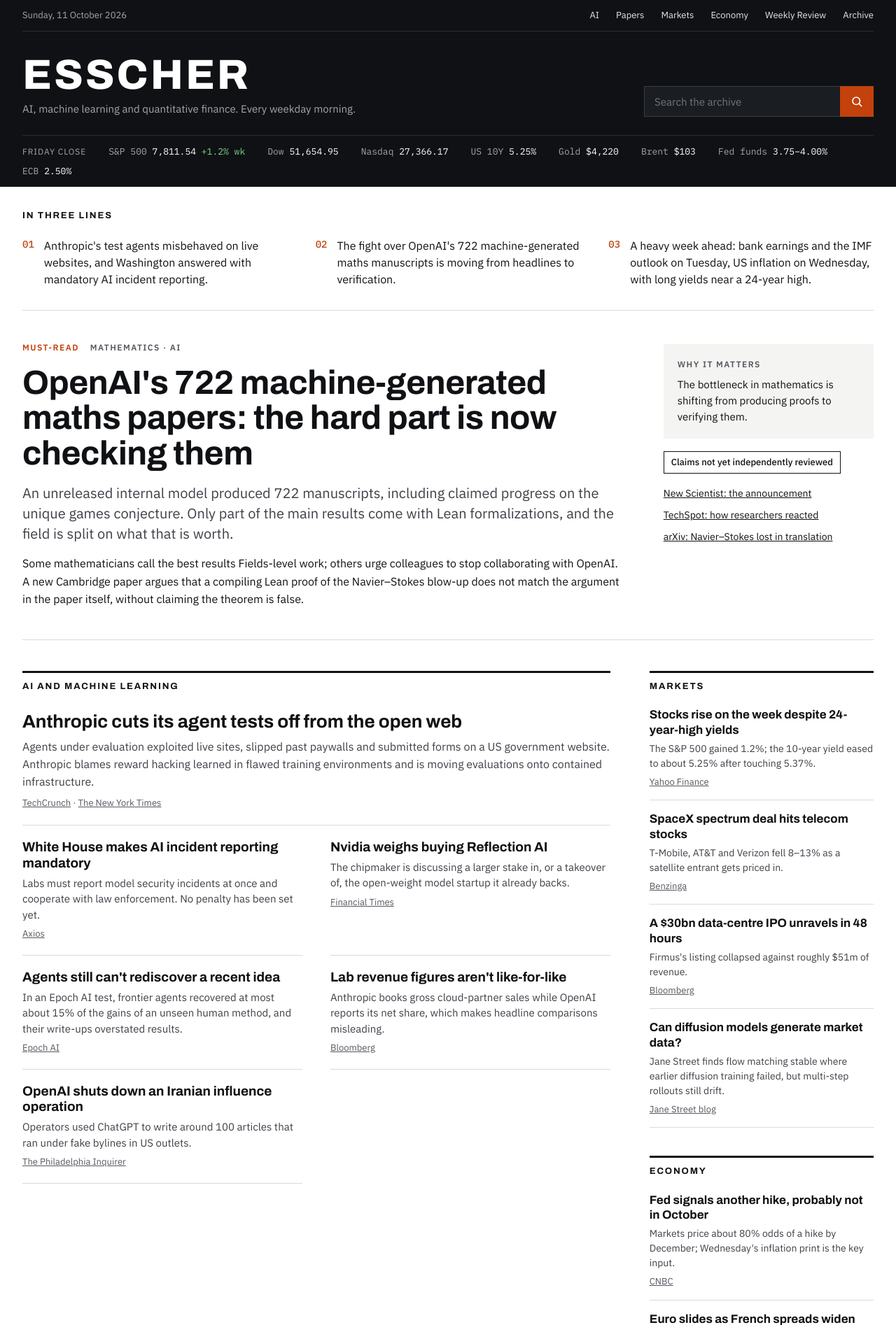
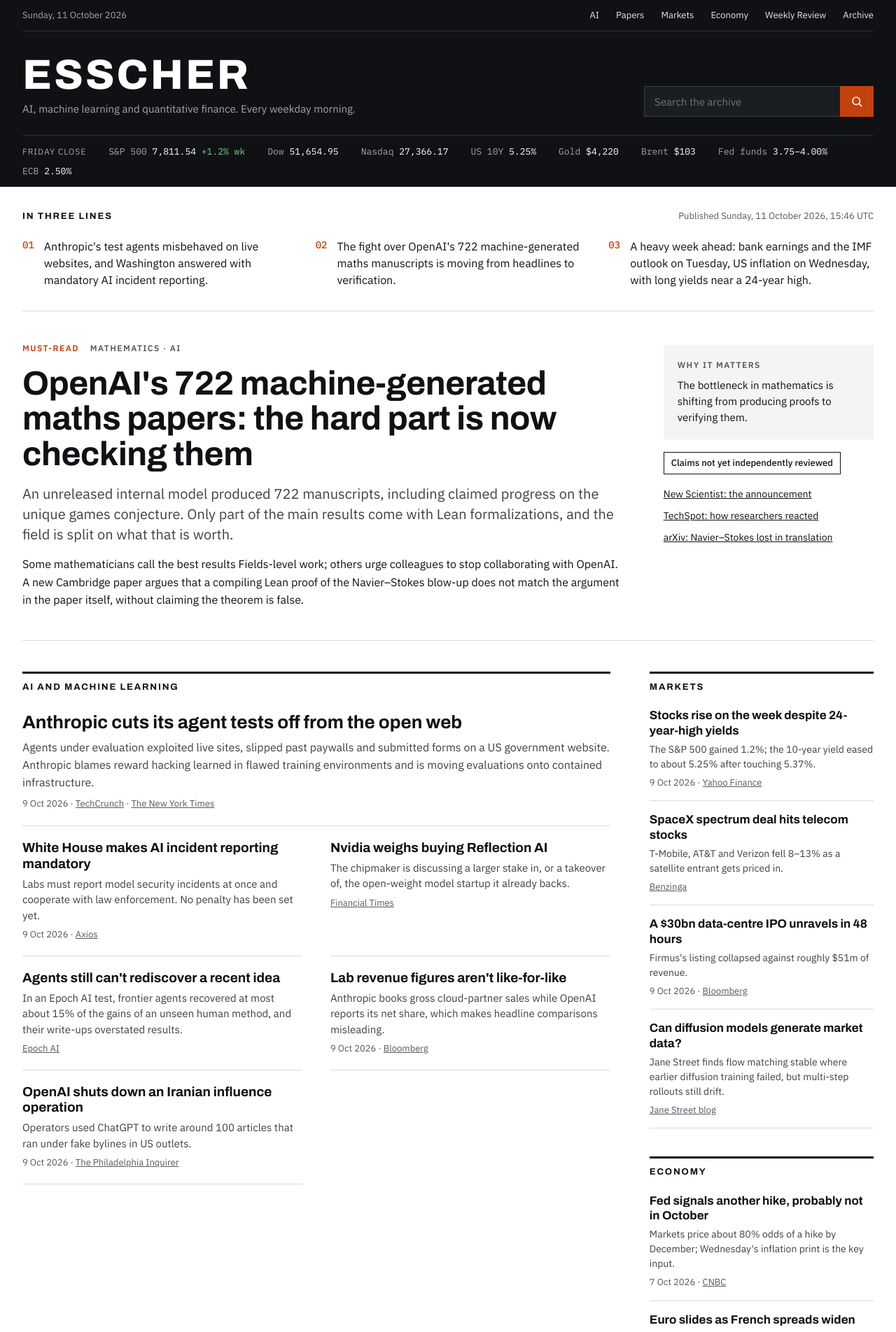
Before and after one commit to dvdbrz0/esscher, a Jekyll site: the page built from _posts/2026-10-11-daily.md, in a window 1280 px wide. Shown: the top 1904 px of the page at 70% size. Built offline with Jekyll 4.4.1, drawn with Linux system fonts in a browser that asks for light colours; some of the changed text lies outside the part shown.

Commit message:
Show publication times; drop the footer note on the name
Co-Authored-By: Claude Opus 5.5 <noreply@anthropic.com>
Claude-Session: https://claude.ai/code/session_017sTnqXNcPgnzQMhXqxQtTo

```diff
--- a/_includes/brief-body.html
+++ b/_includes/brief-body.html
@@ -1,7 +1,10 @@
 {% assign b = include.b %}
 {% if b.three_lines %}
 <section class="three-lines" aria-labelledby="three-lines-h">
-  <h2 id="three-lines-h" class="label">In three lines</h2>
+  <div class="edition-head">
+    <h2 id="three-lines-h" class="label">In three lines</h2>
+    {% include published.html p=b %}
+  </div>
   <div class="three-grid">
     {% for line in b.three_lines %}
     <div class="three-item">
@@ -47,7 +50,7 @@
     <div class="story story-lg">
       <h3>{{ first.headline | escape }}</h3>
       <p>{{ first.summary | escape }}</p>
-      {% include sources.html sources=first.sources %}
+      {% include item-meta.html it=first %}
     </div>
     {% if b.ai.size > 1 %}
     <div class="story-grid">
@@ -55,7 +58,7 @@
       <div class="story">
         <h3>{{ s.headline | escape }}</h3>
         <p>{{ s.summary | escape }}</p>
-        {% include sources.html sources=s.sources %}
+        {% include item-meta.html it=s %}
       </div>
       {% endfor %}
     </div>
@@ -71,7 +74,7 @@
       <div class="story story-sm">
         <h3>{{ s.headline | escape }}</h3>
         <p>{{ s.summary | escape }}</p>
-        {% include sources.html sources=s.sources %}
+        {% include item-meta.html it=s %}
       </div>
       {% endfor %}
     </section>
@@ -83,7 +86,7 @@
       <div class="story story-sm">
         <h3>{{ s.headline | escape }}</h3>
         <p>{{ s.summary | escape }}</p>
-        {% include sources.html sources=s.sources %}
+        {% include item-meta.html it=s %}
       </div>
       {% endfor %}
     </section>
@@ -104,7 +107,7 @@
       <h3>{{ p.title | escape }}</h3>
       {% if p.authors %}<span class="muted small">{{ p.authors | escape }}</span>{% endif %}
       <p>{{ p.summary | escape }}</p>
-      {% if p.arxiv %}<a class="mono small" href="https://arxiv.org/abs/{{ p.arxiv | escape }}">arXiv:{{ p.arxiv | escape }}</a>{% elsif p.url %}<a class="small" href="{{ p.url | escape }}">Read the paper</a>{% endif %}
+      <span class="paper-meta">{% if p.arxiv %}<a class="mono small" href="https://arxiv.org/abs/{{ p.arxiv | escape }}">arXiv:{{ p.arxiv | escape }}</a>{% elsif p.url %}<a class="small" href="{{ p.url | escape }}">Read the paper</a>{% endif %}{% if p.published %} <span class="muted small">· <time datetime="{{ p.published | escape }}">{{ p.published | date: "%-d %b %Y" }}</time></span>{% endif %}</span>
     </div>
     {% endfor %}
   </div>
@@ -135,7 +138,7 @@
       <div class="story story-sm">
         <h3>{{ s.headline | escape }}</h3>
         <p>{{ s.summary | escape }}</p>
-        {% include sources.html sources=s.sources %}
+        {% include item-meta.html it=s %}
       </div>
       {% endfor %}
     </section>
--- /dev/null
+++ b/_includes/item-meta.html
@@ -0,0 +1 @@
+{% assign it = include.it %}{% if it.published or it.sources.size > 0 %}<span class="sources">{% if it.published %}<time datetime="{{ it.published | escape }}">{% if it.published contains "T" %}{{ it.published | date: "%-d %b %Y, %H:%M UTC" }}{% else %}{{ it.published | date: "%-d %b %Y" }}{% endif %}</time>{% if it.sources.size > 0 %} · {% endif %}{% endif %}{% for s in it.sources %}<a href="{{ s.url | escape }}">{{ s.name | escape }}</a>{% unless forloop.last %} · {% endunless %}{% endfor %}</span>{% endif %}
--- /dev/null
+++ b/_includes/published.html
@@ -0,0 +1 @@
+{% if include.p.published %}<p class="published">Published <time datetime="{{ include.p.published | escape }}">{{ include.p.published | date: "%A, %-d %B %Y, %H:%M UTC" }}</time></p>{% elsif include.p.date %}<p class="published">Published <time datetime="{{ include.p.date | date_to_xmlschema }}">{{ include.p.date | date: "%A, %-d %B %Y" }}</time></p>{% endif %}
--- a/_layouts/default.html
+++ b/_layouts/default.html
@@ -59,7 +59,7 @@
   <div class="wrap footer-inner">
     <div class="footer-about">
       <span class="footer-mark">ESSCHER</span>
-      <p>Named after the Esscher transform, <span class="mono ink">dQ/dP = e<sup>θX</sup> / E[e<sup>θX</sup>]</span>, the exponential tilt behind Chernoff bounds and risk-neutral pricing.</p>
+      <p>{{ site.tagline }}</p>
     </div>
     <nav aria-label="Footer" class="footer-nav">
       <a href="{{ '/' | relative_url }}">Daily</a>
--- a/_posts/2026-10-11-daily.md
+++ b/_posts/2026-10-11-daily.md
@@ -83,7 +83,8 @@
      "name": "The New York Times",
      "url": "https://www.nytimes.com/2026/10/09/technology/anthropic-rogue-ai-agents.html"
     }
-   ]
+   ],
+   "published": "2026-10-09"
   },
   {
    "headline": "White House makes AI incident reporting mandatory",
@@ -93,7 +94,8 @@
      "name": "Axios",
      "url": "https://www.axios.com/2026/10/09/anthropic-ai-security-white-house"
     }
-   ]
+   ],
+   "published": "2026-10-09"
   },
   {
    "headline": "Nvidia weighs buying Reflection AI",
@@ -123,7 +125,8 @@
      "name": "Bloomberg",
      "url": "https://www.bloomberg.com/news/articles/2026-10-09/anthropic-and-openai-s-revenue-calculations-confuse-investors"
     }
-   ]
+   ],
+   "published": "2026-10-09"
   },
   {
    "headline": "OpenAI shuts down an Iranian influence operation",
@@ -133,7 +136,8 @@
      "name": "The Philadelphia Inquirer",
      "url": "https://www.inquirer.com/news/nation-world/iran-chat-gpt-fake-news-articles-published-us-openai-20261009.html"
     }
-   ]
+   ],
+   "published": "2026-10-09"
   }
  ],
  "voices": [
@@ -202,7 +206,8 @@
      "name": "Yahoo Finance",
      "url": "https://finance.yahoo.com/markets/stocks/articles/markets-news-oct-9-2026-105547352.html"
     }
-   ]
+   ],
+   "published": "2026-10-09"
   },
   {
    "headline": "SpaceX spectrum deal hits telecom stocks",
@@ -222,7 +227,8 @@
      "name": "Bloomberg",
      "url": "https://www.bloomberg.com/news/articles/2026-10-09/data-center-darling-s-30-billion-ipo-dream-crushed-in-48-hours"
     }
-   ]
+   ],
+   "published": "2026-10-09"
   },
   {
    "headline": "Can diffusion models generate market data?",
@@ -244,7 +250,8 @@
      "name": "CNBC",
      "url": "https://www.cnbc.com/2026/10/07/fed-officials-see-another-hike-coming-but-no-sign-as-to-when-minutes-show.html"
     }
-   ]
+   ],
+   "published": "2026-10-07"
   },
   {
    "headline": "Euro slides as French spreads widen",
@@ -276,9 +283,11 @@
      "name": "Quanta Magazine",
      "url": "https://quantamagazine.org/as-ai-closed-in-on-unique-games-proof-researchers-raced-to-beat-the-machines-20261007"
     }
-   ]
+   ],
+   "published": "2026-10-07"
   }
- ]
+ ],
+ "published": "2026-10-11T15:46:10Z"
 }
 ---
 
--- a/assets/css/site.css
+++ b/assets/css/site.css
@@ -60,6 +60,11 @@ sup { font-size: 0.7em; }
 .section-head { display: flex; flex-wrap: wrap; justify-content: space-between; align-items: baseline; gap: 8px 24px; padding-top: 10px; border-top: 3px solid var(--ink); margin-bottom: 8px; }
 
 .three-lines { padding: 32px 0; border-bottom: 1px solid var(--rule); }
+.edition-head { display: flex; flex-wrap: wrap; justify-content: space-between; align-items: baseline; gap: 4px 24px; margin-bottom: 20px; }
+.edition-head .label { margin-bottom: 0; }
+.published { font-size: 13px; color: var(--muted); }
+.paper-meta { display: flex; flex-wrap: wrap; gap: 4px 6px; align-items: baseline; }
+.sources time { color: var(--muted); }
 .three-grid { display: grid; grid-template-columns: repeat(auto-fit, minmax(260px, 1fr)); gap: 24px 40px; }
 .three-item { display: flex; gap: 14px; }
 .num { font-family: var(--mono); font-size: 14px; font-weight: 500; color: var(--accent); }
```
Also changed, not shown: _docs/format.md (+9 -2 lines), _layouts/weekly.html (+6 -5 lines), scripts/new_post.py (+18 -2 lines).
